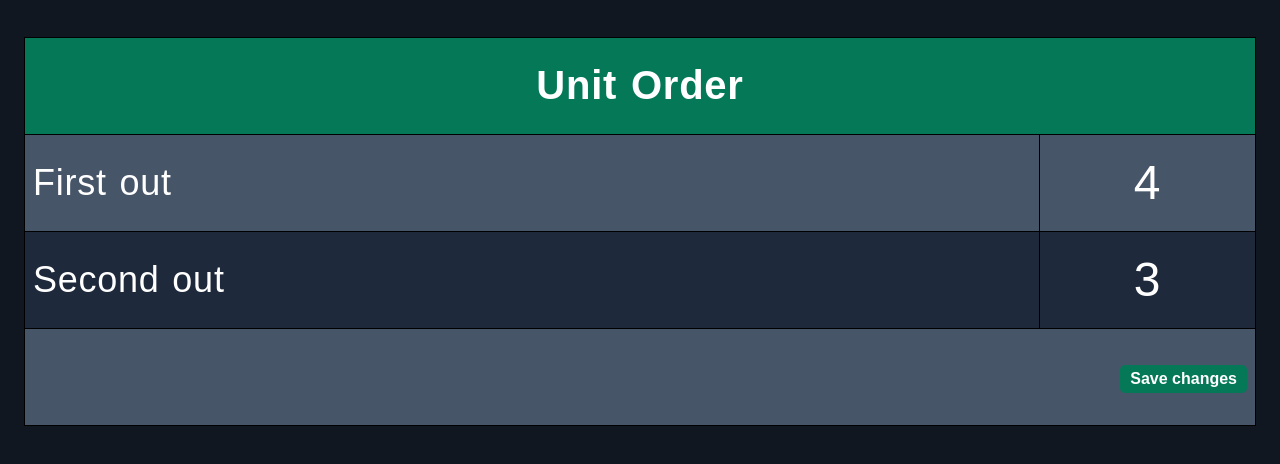
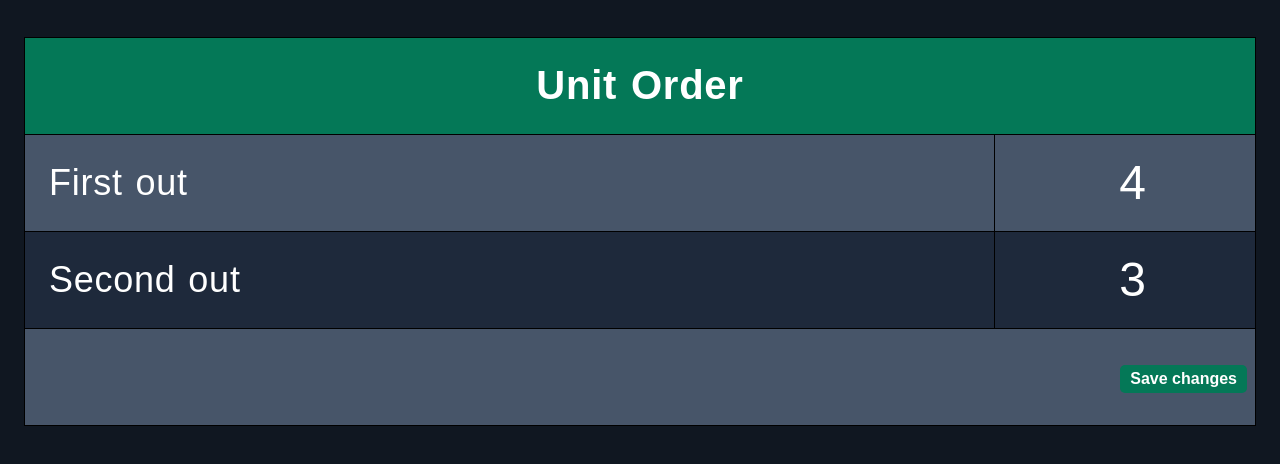
Before and after one commit to EMT119/Rescue20dashboard.github.io, a plain HTML site: page index.html in a window 1280 px wide. Shown: the part 160-624 px from the top of the page. Drawn offline with Linux system fonts and the light colour scheme.

Commit message:
Update to styles
Increases left padding

```diff
--- a/style.css
+++ b/style.css
@@ -70,6 +70,10 @@ th {
   height: 5rem;
 }
 
+td {
+  padding-left: 1.5rem;
+}
+
 table .header,
 tr.header > * {
   background-color: #047857;
```
